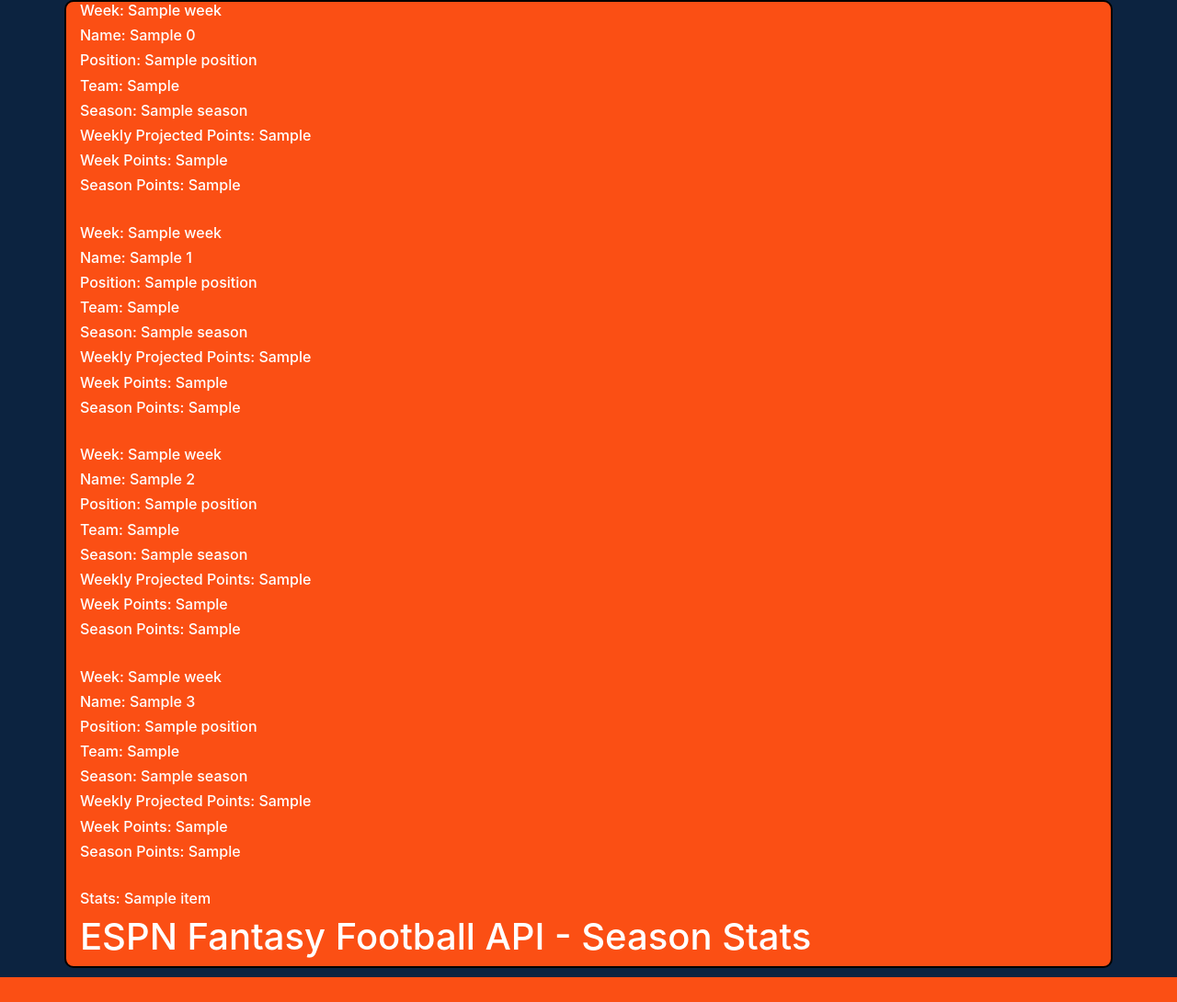
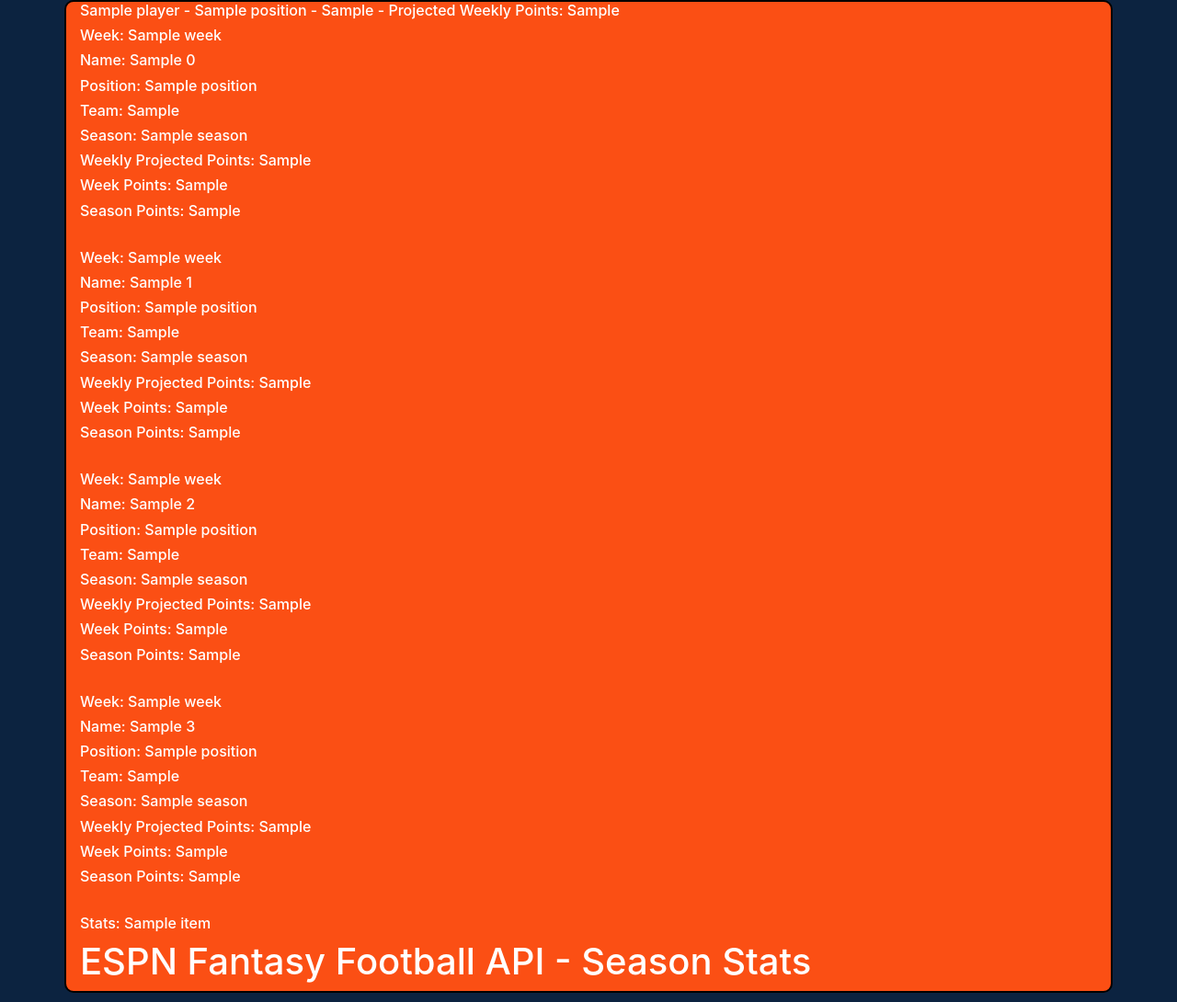
Before and after one commit to matthewgstillman/fantasy_football_api, a Django app: page /seasonstats in a window 1280 px wide. Shown: the whole page at 92% size. Before the commit the page ends 1063 px from the top, so only its background shows below. Run offline with Django 3.2, Linux system fonts and the light colour scheme; tables that the repository leaves empty hold one stand-in row (values such as "Sample post"); a database or web service that is not in the repository returns one stand-in record (values such as "Sample title"); data that the repository does not hold is empty; some libraries are stand-ins or nearby versions.

Commit message:
Added Player Dictionary

```diff
--- a/apps/fantasy_football_api/templates/fantasy_football_api/seasonstats.html
+++ b/apps/fantasy_football_api/templates/fantasy_football_api/seasonstats.html
@@ -7,6 +7,9 @@
 
 {% block content %}
 <div class="container">
+    {% for player in players %}
+        <h6>{{ player }}</h6>
+    {% endfor %}
     <h6>Week: {{ season_stats.week }}</h6>
     <h6>Name: {{ season_stats.players.0.name }}</h6>
     <h6>Position: {{ season_stats.players.0.position }}</h6>
--- a/apps/fantasy_football_api/views.py
+++ b/apps/fantasy_football_api/views.py
@@ -88,8 +88,22 @@ def seasonstats(request):
     response = requests.get('http://api.fantasy.nfl.com/v1/players/stats?statType=seasonStats&season=2017&week=1&format=json')
     season_stats = response.json()
     print(season_stats)
+    players = []
+    for i in season_stats['players']:
+        name = i['name']
+        position = i['position']
+        team = i['teamAbbr']
+        projected_points = i['weekProjectedPts']
+        players.append(str(name) + " - " + str(position) + " - " + str(team) + " - Projected Weekly Points: " + str(projected_points))
+        print(str(name) + " - " + str(position) + " - " + str(team) + " - Projected Weekly Points: " + str(projected_points))
+        # print(players)
     context = {
+        'name': name,
+        'players': players,
+        'position': position,
+        'projected_points': projected_points,
         'season_stats': season_stats,
+        'team': team,
     }
     return render(request, 'fantasy_football_api/seasonstats.html', context)
 
```
Also changed, not shown: 1 other file.
